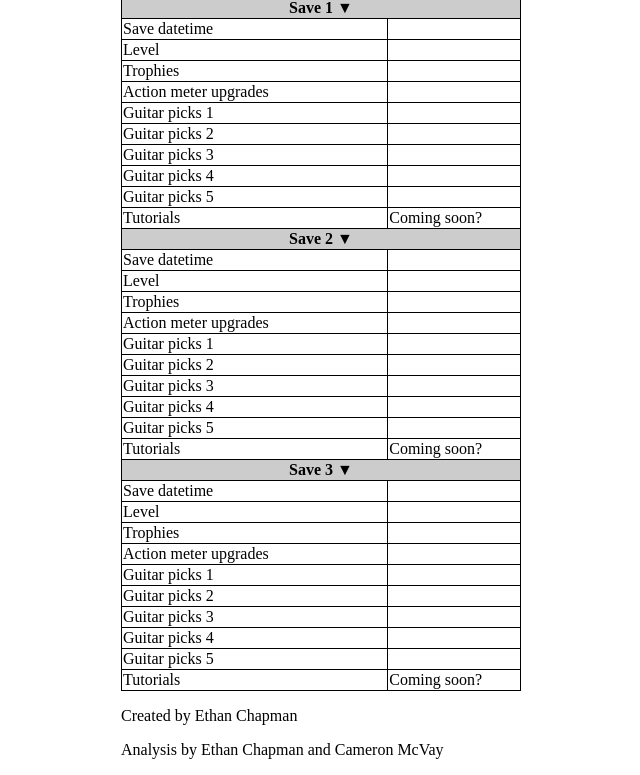
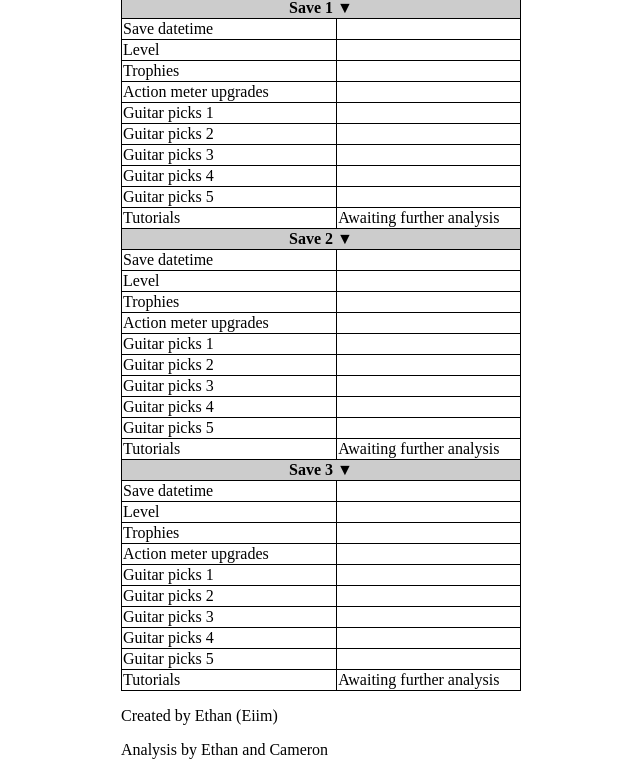
Before and after one commit to Eiim/DJTS-Saves, a plain HTML site: page index.html in a window 1280 px wide. Shown: the part 637-1412 px from the top of the page, without its empty margins (319-959 px from the left). Drawn offline with Linux system fonts and the light colour scheme.

Commit message:
Update index.html
Hoping to add stuff soon, getting ready with better details

```diff
--- a/index.html
+++ b/index.html
@@ -297,7 +297,7 @@
 		</tr>
 		<tr class="s1">
 			<td>Tutorials</td>
-			<td id="s1tuts">Coming soon?</td>
+			<td id="s1tuts">Awaiting further analysis</td>
 		</tr>
 		<tr>
 			<th colspan=2 onclick="collapse('s2')" id="s2">Save 2 ▼</th>
@@ -340,7 +340,7 @@
 		</tr>
 		<tr class="s2">
 			<td>Tutorials</td>
-			<td id="s2tuts">Coming soon?</td>
+			<td id="s2tuts">Awaiting further analysis</td>
 		</tr>
 		<tr>
 			<th colspan=2 onclick="collapse('s3')" id="s3">Save 3 ▼</th>
@@ -383,11 +383,11 @@
 		</tr>
 		<tr class="s3">
 			<td>Tutorials</td>
-			<td id="s3tuts">Coming soon?</td>
+			<td id="s3tuts">Awaiting further analysis</td>
 		</tr>
 	</table>
-	<p>Created by Ethan Chapman</p>
-	<p>Analysis by Ethan Chapman and Cameron McVay</p>
+	<p>Created by Ethan (Eiim)</p>
+	<p>Analysis by Ethan and Cameron</p>
 </div>
 </body>
 </html>
```
